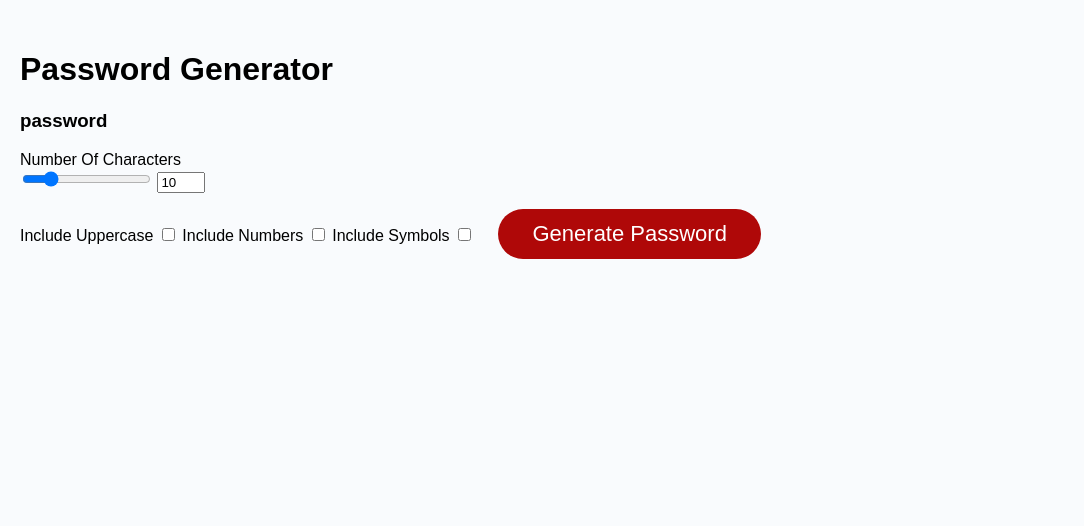
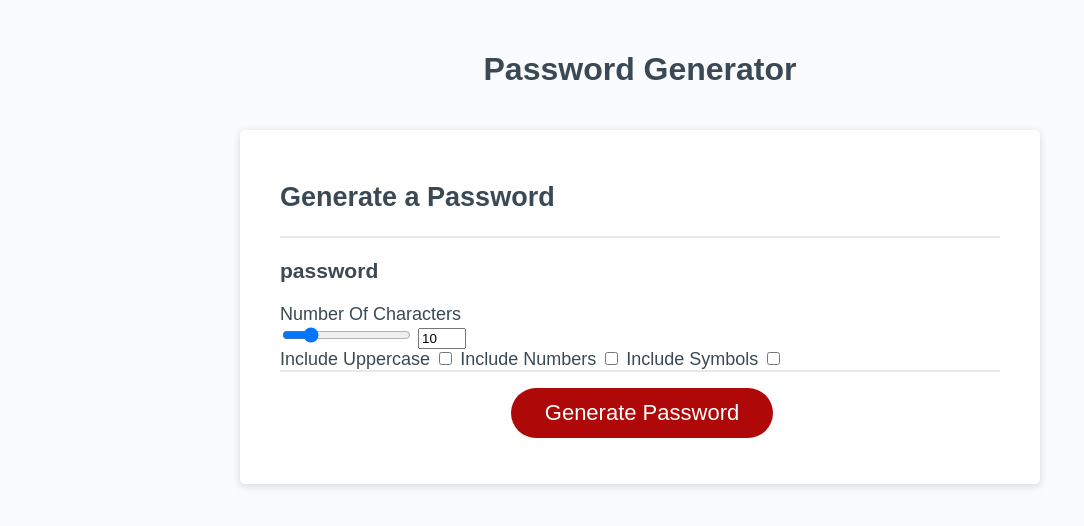
Before and after one commit to blainecurren/password-generator, a plain HTML site: page index.html in a window 1280 px wide. Shown: the whole page, without its empty margins (0-1084 px from the left). Drawn offline with Linux system fonts and the light colour scheme.

Commit message:
Updated HTML/CSS/Java

```diff
--- a/index.html
+++ b/index.html
@@ -10,7 +10,13 @@
 </head>
 <body>
   <div class="wrapper">
-    <h1 class="title">Password Generator</h1>
+    <header>
+        <h1 class="title">Password Generator</h1>
+    </header>
+    <div class="card">
+        <div class="card-header">
+            <h2>Generate a Password</h2>
+    </div>
     <h3 class="password-display" id="passwordDisplay">password</h3>
     <form id="passwordGeneratorForm" class="form">
       <label for="characterAmountNumber">Number Of Characters</label>
@@ -27,8 +33,9 @@
 
       <label for="includeSymbols">Include Symbols</label>
       <input type="checkbox" id="includeSymbols">
-
+      <div class="card-footer">
       <button type="submit" class="btn">Generate Password</button>
+      </div>
     </form>
   </div>
 </body>
```
